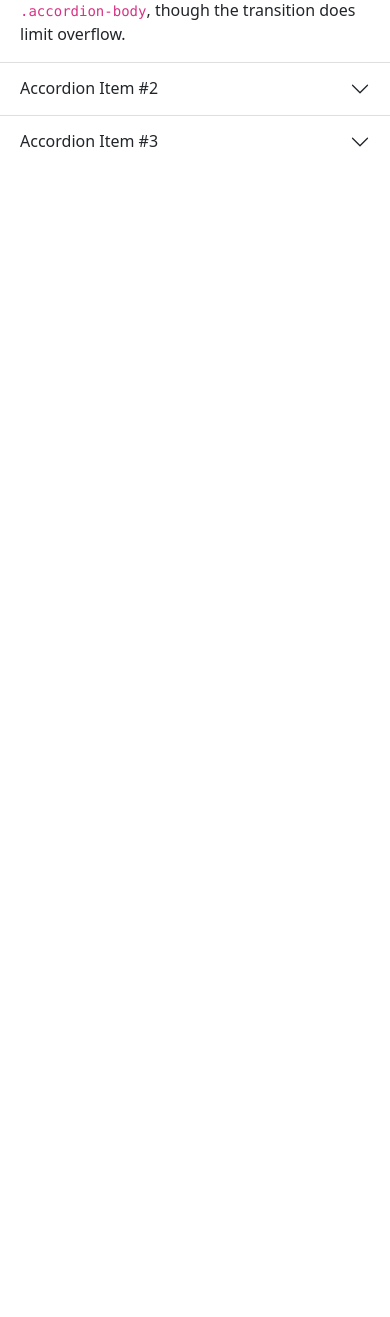
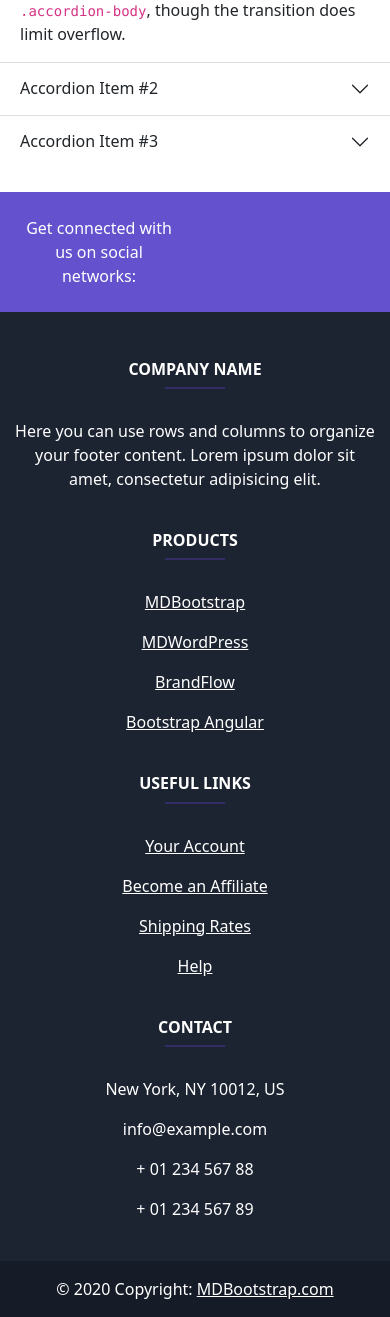
Before and after one commit to lowdowner/loancalculator, a Django app: template loancalculator/templates/loancalculator/base.html in a window 390 px wide. Shown: the part 390-1707 px from the top of the page. Before the commit the page ends 537 px from the top, so only its background shows below. Run offline with Django 3.2, Linux system fonts and the light colour scheme; the template is opened without the code that fills it, so the values that code supplies are empty.

Commit message:
Homepage responsiveness

```diff
--- a/loancalculator/templates/loancalculator/base.html
+++ b/loancalculator/templates/loancalculator/base.html
@@ -70,4 +70,149 @@
 </div>
 
 </body>
+<br>
+
+<footer
+          class="text-center text-lg-start text-white"
+          style="background-color: #1c2331"
+          >
+    <!-- Section: Social media -->
+    <section
+             class="d-flex justify-content-between p-4"
+             style="background-color: #6351ce"
+             >
+      <!-- Left -->
+      <div class="me-5">
+        <span>Get connected with us on social networks:</span>
+      </div>
+      <!-- Left -->
+
+      <!-- Right -->
+      <div>
+        <a href="" class="text-white me-4">
+          <i class="fab fa-facebook-f"></i>
+        </a>
+        <a href="" class="text-white me-4">
+          <i class="fab fa-twitter"></i>
+        </a>
+        <a href="" class="text-white me-4">
+          <i class="fab fa-google"></i>
+        </a>
+        <a href="" class="text-white me-4">
+          <i class="fab fa-instagram"></i>
+        </a>
+        <a href="" class="text-white me-4">
+          <i class="fab fa-linkedin"></i>
+        </a>
+        <a href="" class="text-white me-4">
+          <i class="fab fa-github"></i>
+        </a>
+      </div>
+      <!-- Right -->
+    </section>
+    <!-- Section: Social media -->
+
+    <!-- Section: Links  -->
+    <section class="">
+      <div class="container text-center text-md-start mt-5">
+        <!-- Grid row -->
+        <div class="row mt-3">
+          <!-- Grid column -->
+          <div class="col-md-3 col-lg-4 col-xl-3 mx-auto mb-4">
+            <!-- Content -->
+            <h6 class="text-uppercase fw-bold">Company name</h6>
+            <hr
+                class="mb-4 mt-0 d-inline-block mx-auto"
+                style="width: 60px; background-color: #7c4dff; height: 2px"
+                />
+            <p>
+              Here you can use rows and columns to organize your footer
+              content. Lorem ipsum dolor sit amet, consectetur adipisicing
+              elit.
+            </p>
+          </div>
+          <!-- Grid column -->
+
+          <!-- Grid column -->
+          <div class="col-md-2 col-lg-2 col-xl-2 mx-auto mb-4">
+            <!-- Links -->
+            <h6 class="text-uppercase fw-bold">Products</h6>
+            <hr
+                class="mb-4 mt-0 d-inline-block mx-auto"
+                style="width: 60px; background-color: #7c4dff; height: 2px"
+                />
+            <p>
+              <a href="#!" class="text-white">MDBootstrap</a>
+            </p>
+            <p>
+              <a href="#!" class="text-white">MDWordPress</a>
+            </p>
+            <p>
+              <a href="#!" class="text-white">BrandFlow</a>
+            </p>
+            <p>
+              <a href="#!" class="text-white">Bootstrap Angular</a>
+            </p>
+          </div>
+          <!-- Grid column -->
+
+          <!-- Grid column -->
+          <div class="col-md-3 col-lg-2 col-xl-2 mx-auto mb-4">
+            <!-- Links -->
+            <h6 class="text-uppercase fw-bold">Useful links</h6>
+            <hr
+                class="mb-4 mt-0 d-inline-block mx-auto"
+                style="width: 60px; background-color: #7c4dff; height: 2px"
+                />
+            <p>
+              <a href="#!" class="text-white">Your Account</a>
+            </p>
+            <p>
+              <a href="#!" class="text-white">Become an Affiliate</a>
+            </p>
+            <p>
+              <a href="#!" class="text-white">Shipping Rates</a>
+            </p>
+            <p>
+              <a href="#!" class="text-white">Help</a>
+            </p>
+          </div>
+          <!-- Grid column -->
+
+          <!-- Grid column -->
+          <div class="col-md-4 col-lg-3 col-xl-3 mx-auto mb-md-0 mb-4">
+            <!-- Links -->
+            <h6 class="text-uppercase fw-bold">Contact</h6>
+            <hr
+                class="mb-4 mt-0 d-inline-block mx-auto"
+                style="width: 60px; background-color: #7c4dff; height: 2px"
+                />
+            <p><i class="fas fa-home mr-3"></i> New York, NY 10012, US</p>
+            <p><i class="fas fa-envelope mr-3"></i> info@example.com</p>
+            <p><i class="fas fa-phone mr-3"></i> + 01 234 567 88</p>
+            <p><i class="fas fa-print mr-3"></i> + 01 234 567 89</p>
+          </div>
+          <!-- Grid column -->
+        </div>
+        <!-- Grid row -->
+      </div>
+    </section>
+    <!-- Section: Links  -->
+
+    <!-- Copyright -->
+    <div
+         class="text-center p-3"
+         style="background-color: rgba(0, 0, 0, 0.2)"
+         >
+      © 2020 Copyright:
+      <a class="text-white" href="https://mdbootstrap.com/"
+         >MDBootstrap.com</a
+        >
+    </div>
+    <!-- Copyright -->
+  </footer>
+  <!-- Footer -->
+
+</div>
+<!-- End of .container -->
 </html>
```
Also changed, not shown: loancalculator/templates/loancalculator/index.html (+7 -7 lines), db.sqlite3.
